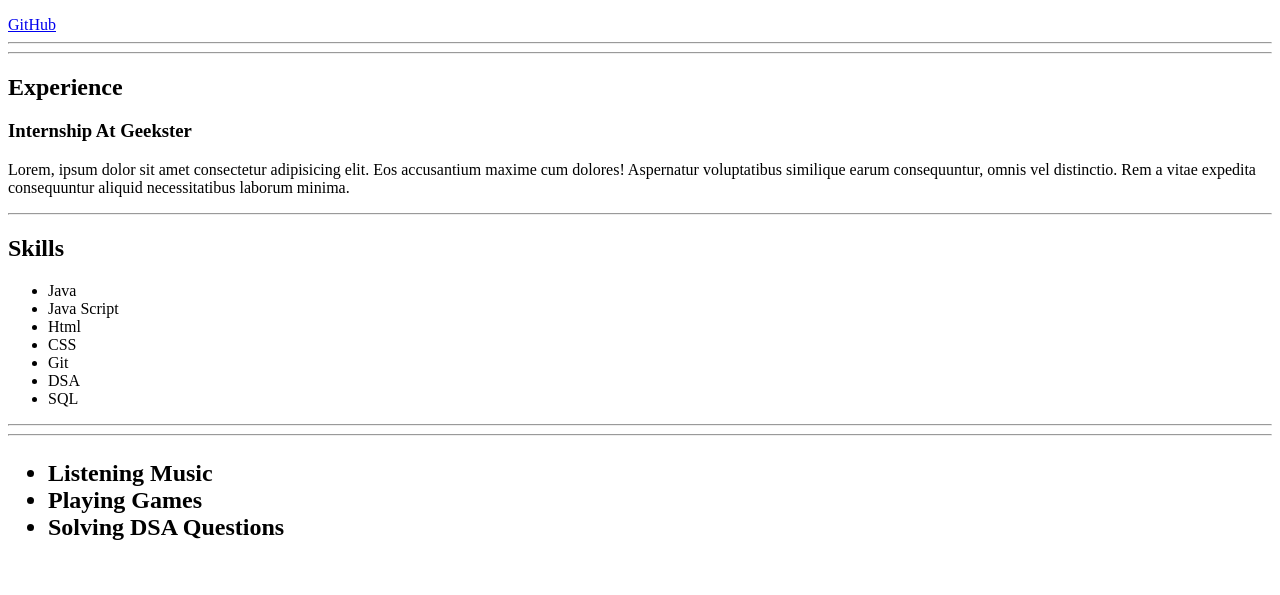
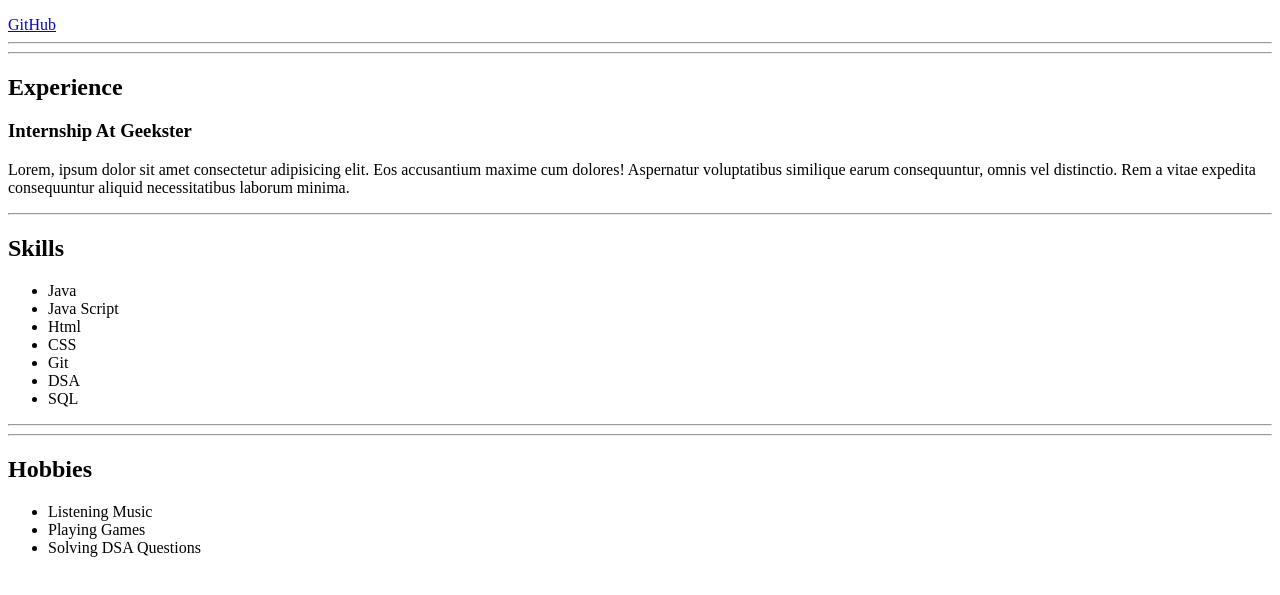
Before and after one commit to Awesh7860/resume, a plain HTML site: page resume.html in a window 1280 px wide. Shown: the part 105-700 px from the top of the page. Drawn offline with Linux system fonts and the light colour scheme.

Commit message:
My Resume

```diff
--- a/resume.html
+++ b/resume.html
@@ -28,12 +28,12 @@
     </ul>
     <hr>
     <hr>
-    <h2>
+    <h2>Hobbies</h2>
         <ul>
             <li>Listening Music</li>
             <li>Playing Games</li>
             <li>Solving DSA Questions</li>
         </ul>
-    </h2>
+
 </body>
 </html>
```
